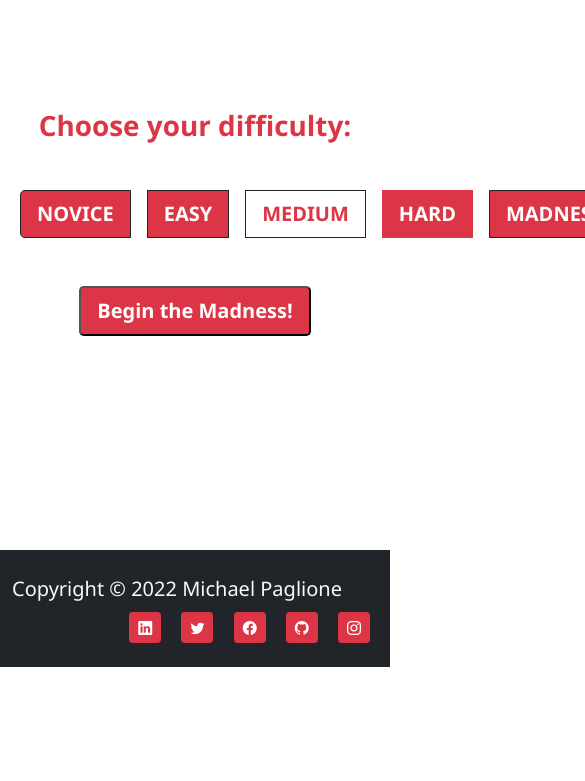
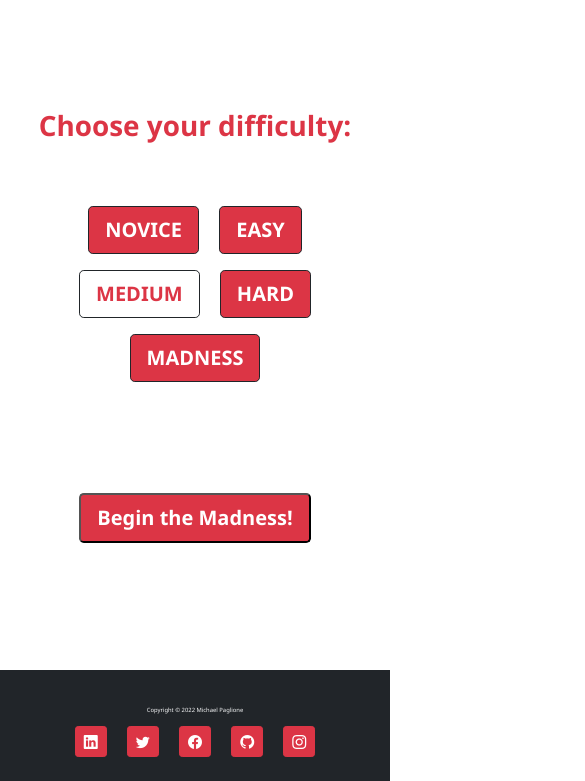
Before and after one commit to pagman77/memory-game, a plain HTML site: page index.html in a window 390 px wide. Shown: the part 166-947 px from the top of the page, 585 px wide, since content can reach past the window. Before the commit the page ends 844 px from the top, so only its background shows below. Drawn offline with nearby package versions, Linux system fonts and the light colour scheme.

Commit message:
fix footer style, add xs break for center, adjust sizing to vw, remove opacity on cards for better mobile visibility, fix bug for game reset prompt

```diff
--- a/index.html
+++ b/index.html
@@ -31,22 +31,21 @@
           <!--DIFFICULTY-->
           <div class="col text-center align-items-center justify-content-center">
             <label for="difficulty" class="form-label lead d-block mb-5 text-danger display-6 fw-bold">Choose your difficulty:</label>
-              <div class="btn-group" role="group" aria-label="Basic radio toggle button group">
 
               <input type="radio" class="btn-check" value ="0" name="diff-0" id="diff-0" autocomplete="off">
-              <label id="label-0" class="btn btn-lg btn-block border border-dark mx-2" for="diff-0">NOVICE</label>
+              <label id="label-0" class="btn btn-lg btn-block border border-dark mx-2 mt-3" for="diff-0">NOVICE</label>
 
               <input type="radio" class="btn-check" value ="1" name="diff-1" id="diff-1" autocomplete="off">
-              <label id="label-1"class="btn btn-lg border border-dark mx-2" for="diff-1">EASY</label>
+              <label id="label-1"class="btn btn-lg border border-dark mx-2 mt-3" for="diff-1">EASY</label>
 
               <input type="radio" class="btn-check" value ="2"name="diff-2" id="diff-2" autocomplete="off">
-              <label id="label-2"class="btn btn-lg border-dark mx-2" for="diff-2" style="background: white; color: rgb(220, 53, 69);">MEDIUM</label>
+              <label id="label-2"class="btn btn-lg border-dark mx-2 mt-3" for="diff-2" style="background: white; color: rgb(220, 53, 69);">MEDIUM</label>
 
               <input type="radio" class="btn-check" value ="3" name="diff-3" id="diff-3" autocomplete="off">
-              <label id="label-3"class="btn btn-lg kborder-dark mx-2" for="diff-3">HARD</label>
+              <label id="label-3"class="btn btn-lg border border-dark mx-2 mt-3" for="diff-3">HARD</label>
 
               <input type="radio" class="btn-check" value="4" name="diff-4" id="diff-4" autocomplete="off">
-              <label id="label-4"class="btn btn-lg border-dark mx-2" for="diff-4">MADNESS</label>
+              <label id="label-4"class="btn btn-lg border-dark mx-2 mt-3" for="diff-4">MADNESS</label>
             </div>
           </div>
 
@@ -73,12 +72,12 @@
 <!--FOOTER-->
 
   <footer class="footer mt-auto py-3 bg-dark" id="footer">
-    <div class="container">
+    <div class="container-lg">
       <div class="row">
-        <div class="col-lg-6 text-start mt-2 text-sm-center">
+        <div id = "copy" class="col-lg-6 text-md-start mt-2 text-sm-center">
           <span class="fw-light lead text-light">Copyright &copy; 2022 Michael Paglione</span>
         </div>
-        <div class="col-lg-6 btn-group-sm text-end text-sm-center pt-sm-2">
+        <div id ="social" class="col-lg-6 btn-group-sm text-md-end text-sm-center pt-sm-2">
           <a href="https://www.linkedin.com/in/michael-paglione" target="blank" class="btn btn-danger bi bi-linkedin m-2"></a>
           <a href="#" target="blank" class="btn btn-danger bi bi-twitter m-2"></a>
           <a href="https://www.facebook.com/profile.php?id=9030324" target="blank" class="btn btn-danger bi bi-facebook m-2"></a>
--- a/memory.css
+++ b/memory.css
@@ -41,14 +41,14 @@ body{
 .game-card{
     width: 10vw;
     height: 15vh;
-    border: 4px solid black;
-    border-radius: 8px;
+    border: 2px solid black;
+    border-radius: 4px;
     background-size: 100%;
     box-shadow: 5px, 10px, 5px, #dc3545;
 }
 
 .game-card:hover{
-    opacity: 35%;
+    background: rgb(235, 226, 226);
     cursor: pointer;
 }
 
@@ -70,3 +70,16 @@ body{
 #thanks{
     border-radius: 20px;
 }
+#footer span{
+    font-size: 1.5vw;
+}
+
+
+@media (max-width: 576px) {
+    #copy, #social{
+        text-align: center;
+        align-content: center;
+        align-items: center;
+    }
+
+ }
--- a/memory.js
+++ b/memory.js
@@ -232,12 +232,12 @@ function addWinClickListeners() {
 };
 
 function newGameSubmit(evt) {
-  console.log("handleSubmit");
+  console.log("newGameSubmit");
   evt.preventDefault();
 
   let id = evt.target.value
 
-  if (id === 1){
+  if (id === "1"){
       location.reload();
   }else{
     thanksForPlaying();
```
